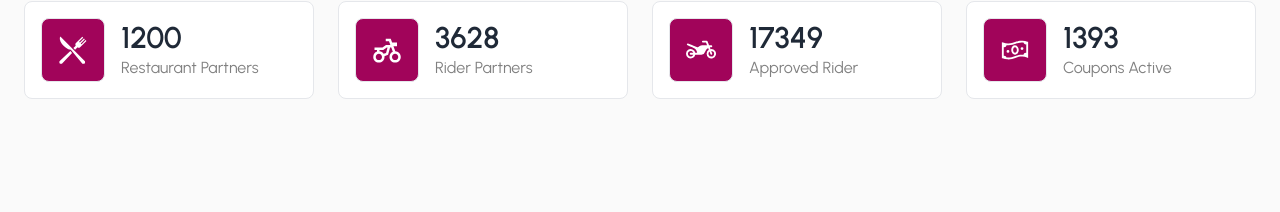
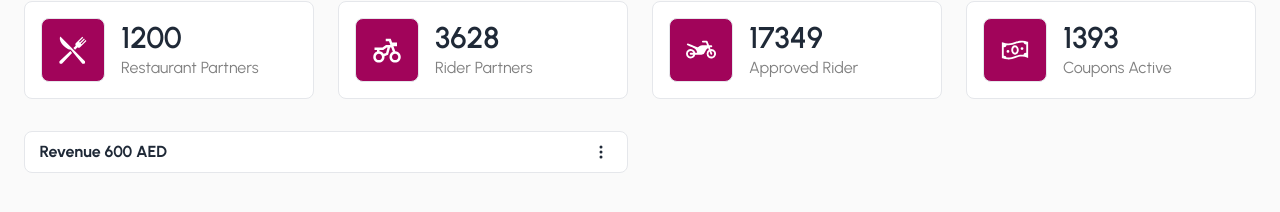
Before and after one commit to JannatulAfrozFaria/admin-layout, a React (Vite) app: page / in a window 1280 px wide. Shown: the part 292-504 px from the top of the page. Built offline with nearby package versions, Linux system fonts and the light colour scheme; a web font is replaced by a local one.

Commit message:
PendingTasks component created

```diff
--- /dev/null
+++ b/src/Home/HomeComponents/PendingTasks.jsx
@@ -0,0 +1,20 @@
+import { BsThreeDotsVertical } from "react-icons/bs";
+const PendingTasks = () => {
+    return (
+        <div className="customDiv">
+        <div className="flex justify-between">
+            <div>
+                <p className="font-bold">Revenue 600 AED</p>
+            </div>
+            <div className="dropdown dropdown-bottom dropdown-end">
+                <div tabIndex={0} role="button" className=" m-1"><BsThreeDotsVertical /></div>
+                <ul tabIndex={0} className="dropdown-content menu bg-base-100 rounded-box z-[1] w-52 p-2 shadow">
+                    <li><a>Details</a></li>
+                </ul>
+            </div>
+        </div>
+    </div>
+    );
+};
+
+export default PendingTasks;
--- a/src/Home/HomeComponents/Revenue.jsx
+++ b/src/Home/HomeComponents/Revenue.jsx
@@ -2,13 +2,13 @@
 import { BsThreeDotsVertical } from "react-icons/bs";
 const Revenue = () => {
     return (
-        <div>
+        <div className="customDiv">
             <div className="flex justify-between">
                 <div>
                     <p className="font-bold">Revenue 600 AED</p>
                 </div>
                 <div className="dropdown dropdown-bottom dropdown-end">
-                    <div tabIndex={0} role="button" className="btn m-1"><BsThreeDotsVertical /></div>
+                    <div tabIndex={0} role="button" className=" m-1"><BsThreeDotsVertical /></div>
                     <ul tabIndex={0} className="dropdown-content menu bg-base-100 rounded-box z-[1] w-52 p-2 shadow">
                         <li><a>Details</a></li>
                     </ul>
--- a/src/Home/HomePage/Home.jsx
+++ b/src/Home/HomePage/Home.jsx
@@ -1,5 +1,6 @@
 import Date from "../HomeComponents/Date";
 import NavBar from "../HomeComponents/NavBar";
+import Revenue from "../HomeComponents/Revenue";
 import Statistics from "../HomeComponents/Statistics";
 
 
@@ -9,7 +10,9 @@ const Home = () => {
             <NavBar></NavBar>
             <Date></Date>
             <Statistics></Statistics>
-            <div className="flex gap-6 my-8"></div>
+            <div className="grid grid-cols-1 md:grid-cols-2 gap-6 my-8">
+                <Revenue></Revenue>
+            </div>
         </div>
     );
 };
```
